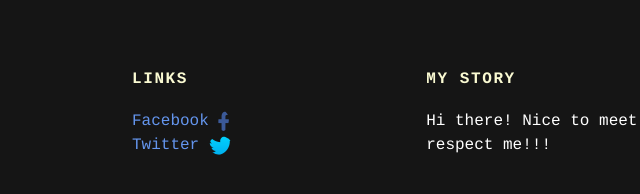
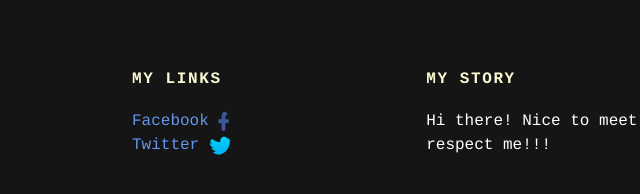
Before and after one commit to NOT-A-NOOB/NOT-A-NOOB.github.io, a plain HTML site: page about.html in a window 1280 px wide. Shown: the part 876-1070 px from the top of the page, 8-648 px from the left. Drawn offline with Linux system fonts and the light colour scheme.

Commit message:
Update about.html

```diff
--- a/about.html
+++ b/about.html
@@ -40,7 +40,7 @@
     <div id="footer">
       <div class="container">
         <div class="collumn">
-          <h4>LINKS</h4>
+          <h4>MY LINKS</h4>
           <p>
             <a href="https://www.facebook.com/lIlIlIIIlIIlllIIIII">Facebook <img src="facebook icon.png"></a>
             <br>
```
